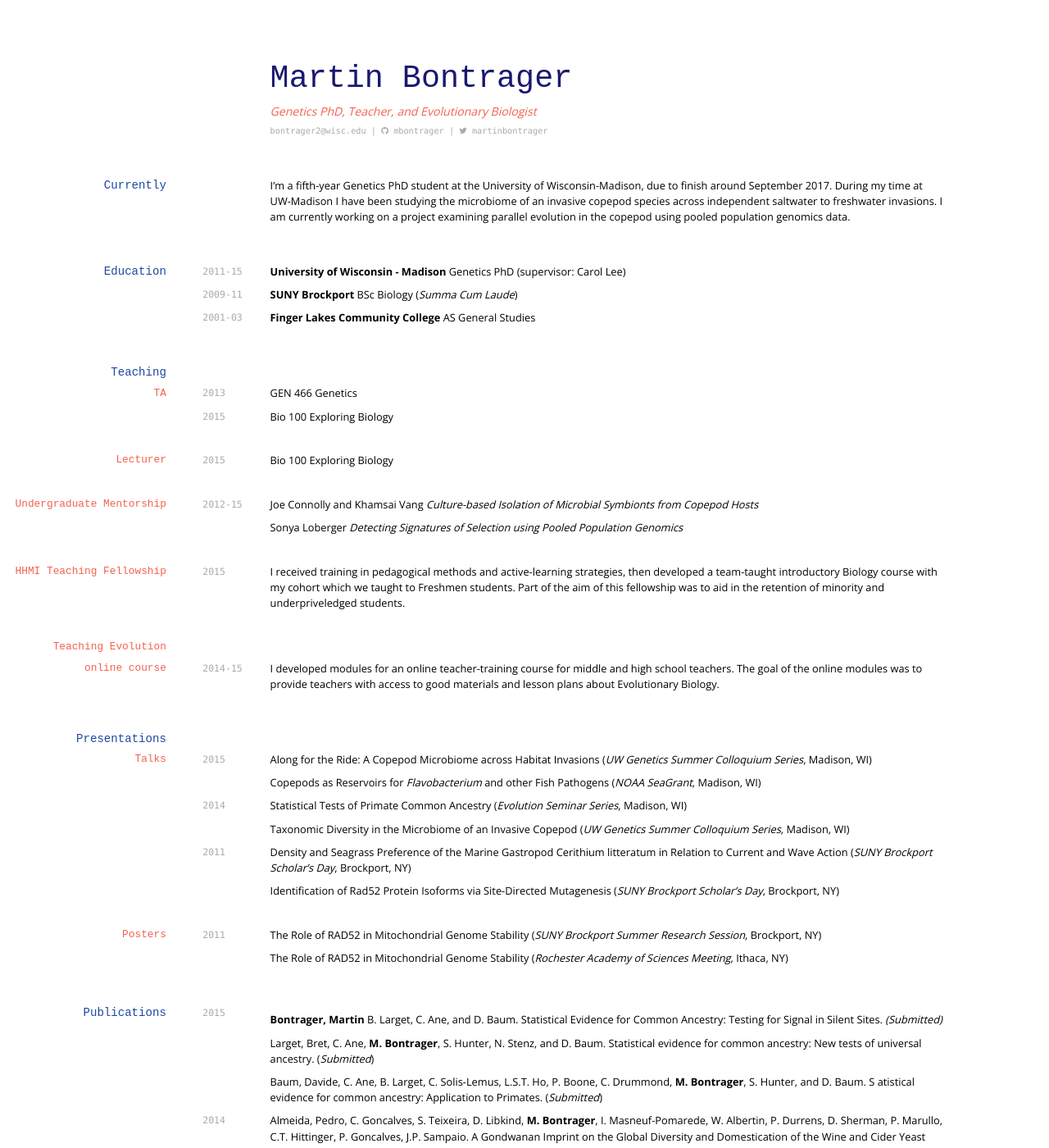
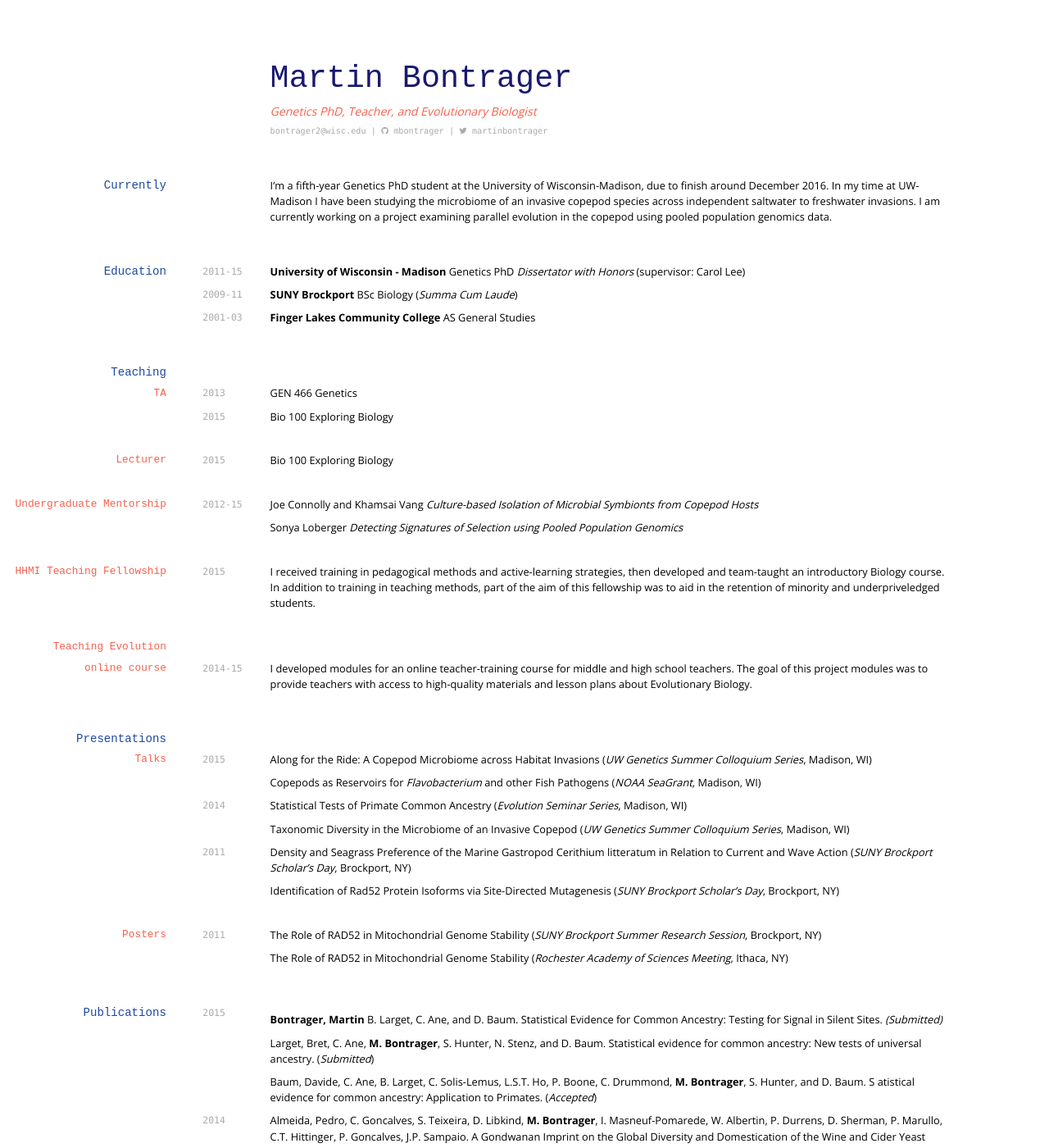
Before and after one commit to mbontrager/mbontrager.github.io, a Jekyll site: the page cv/index.html, which Jekyll copies as it is, in a window 1280 px wide and 1400 px high. Shown: the whole window at 82% size. Built offline with Jekyll 4.4.1, drawn with Linux system fonts in a browser that asks for light colours; nearby versions of some CDN libraries.

Commit message:
Update CV

```diff
--- a/cv/index.html
+++ b/cv/index.html
@@ -26,12 +26,12 @@
 
 <h2 id="currently">Currently</h2>
 
-<p>I’m a fifth-year Genetics PhD student at the University of Wisconsin-Madison, due to finish around September 2017. During my time at UW-Madison I have been studying the microbiome of an invasive copepod species across independent saltwater to freshwater invasions. I am currently working on a project examining parallel evolution in the copepod using pooled population genomics data.</p>
+<p>I’m a fifth-year Genetics PhD student at the University of Wisconsin-Madison, due to finish around December 2016. In my time at UW-Madison I have been studying the microbiome of an invasive copepod species across independent saltwater to freshwater invasions. I am currently working on a project examining parallel evolution in the copepod using pooled population genomics data.</p>
 
 <h2 id="education">Education</h2>
 
 <p><code class="highlighter-rouge">2011-15</code>
-<strong>University of Wisconsin - Madison</strong> Genetics PhD (supervisor: Carol Lee)</p>
+<strong>University of Wisconsin - Madison</strong> Genetics PhD <em>Dissertator with Honors</em> (supervisor: Carol Lee)</p>
 
 <p><code class="highlighter-rouge">2009-11</code>
 <strong>SUNY Brockport</strong> BSc Biology (<em>Summa Cum Laude</em>)</p>
@@ -64,12 +64,12 @@ Joe Connolly and Khamsai Vang <em>Culture-based Isolation of Microbial Symbionts
 <h3 id="hhmi-teaching-fellowship">HHMI Teaching Fellowship</h3>
 
 <p><code class="highlighter-rouge">2015</code>
-I received training in pedagogical methods and active-learning strategies, then developed a team-taught introductory Biology course with my cohort which we taught to Freshmen students. Part of the aim of this fellowship was to aid in the retention of minority and underpriveledged students.</p>
+I received training in pedagogical methods and active-learning strategies, then developed and team-taught an introductory Biology course. In addition to training in teaching methods, part of the aim of this fellowship was to aid in the retention of minority and underpriveledged students.</p>
 
 <h3 id="teaching-evolution-online-course">Teaching Evolution online course</h3>
 
 <p><code class="highlighter-rouge">2014-15</code>
-I developed modules for an online teacher-training course for middle and high school teachers. The goal of the online modules was to provide teachers with access to good materials and lesson plans about Evolutionary Biology.</p>
+I developed modules for an online teacher-training course for middle and high school teachers. The goal of this project modules was to provide teachers with access to high-quality materials and lesson plans about Evolutionary Biology.</p>
 
 <h2 id="presentations">Presentations</h2>
 
@@ -107,7 +107,7 @@ The Role of RAD52 in Mitochondrial Genome Stability (<em>SUNY Brockport Summer R
 
 <p>Larget, Bret, C. Ane, <strong>M. Bontrager</strong>,  S. Hunter, N. Stenz, and D. Baum. Statistical evidence for common ancestry: New tests of universal ancestry. (<em>Submitted</em>)</p>
 
-<p>Baum, Davide, C. Ane, B. Larget, C. Solis-Lemus, L.S.T. Ho, P. Boone, C. Drummond, <strong>M. Bontrager</strong>, S. Hunter, and D. Baum. S atistical evidence for common ancestry: Application to Primates. (<em>Submitted</em>)</p>
+<p>Baum, Davide, C. Ane, B. Larget, C. Solis-Lemus, L.S.T. Ho, P. Boone, C. Drummond, <strong>M. Bontrager</strong>, S. Hunter, and D. Baum. S atistical evidence for common ancestry: Application to Primates. (<em>Accepted</em>)</p>
 
 <p><code class="highlighter-rouge">2014</code></p>
 
@@ -184,8 +183,9 @@ I founded and help run a weekly evolution journal club for graduate students and
 <p>Available on request.</p>
 
 <!-- ### Footer
-
-Last updated: October 2015 -->
+<p>Posted by: Martin Bontrager</p>
+  <p>Thanks to <a href="http://blm.io/">Ben Moore</a> for the template for this CV.</p>
+Last updated: April 2016 -->
 
     </div>
   </div>
```
Also changed, not shown: other parts of cv/index.html (+0 -1 lines).
